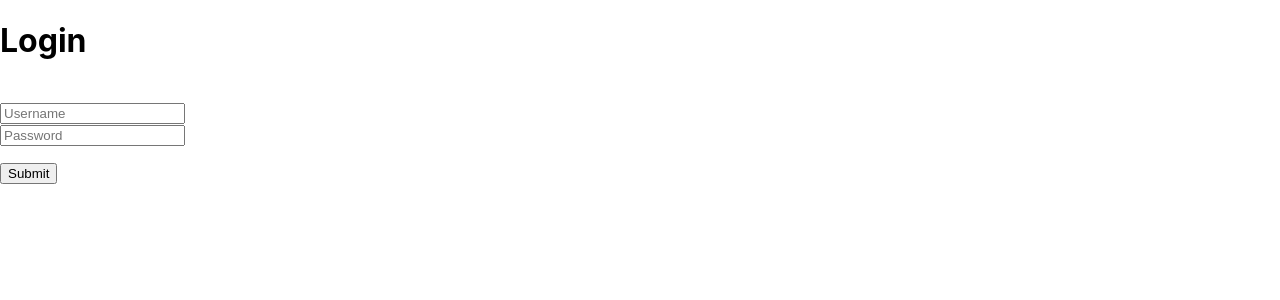
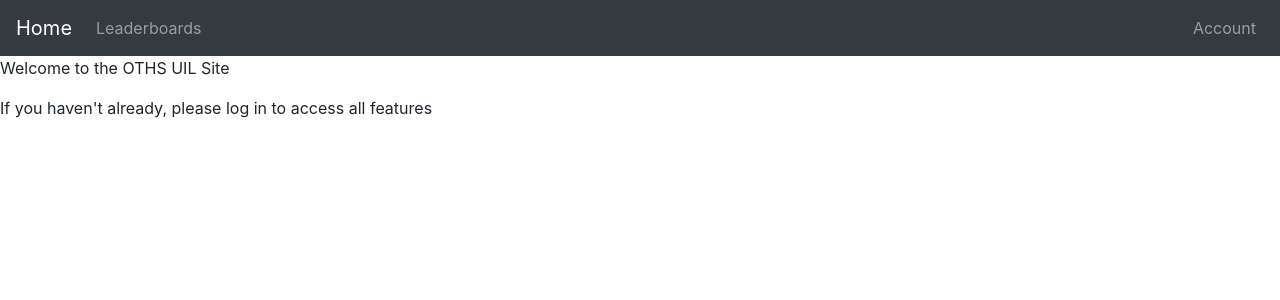
Before and after one commit to Abinavraj5427/othscmsweb, a React (Create React App) app: page /home in a window 1280 px wide. Shown: the top 300 px of the page. Built offline with nearby package versions, Linux system fonts and the light colour scheme.

Commit message:
Unstyled Home Page and Navbar

```diff
--- a/package.json
+++ b/package.json
@@ -4,7 +4,10 @@
   "private": true,
   "dependencies": {
     "axios": "^0.19.0",
+    "bootstrap": "^4.3.1",
+    "node": "^12.13.0",
     "react": "^16.11.0",
+    "react-bootstrap": "^1.0.0-beta.14",
     "react-dom": "^16.11.0",
     "react-router-dom": "^5.1.2",
     "react-scripts": "3.2.0",
--- a/src/App.js
+++ b/src/App.js
@@ -3,6 +3,8 @@ import './App.css';
 import {BrowserRouter as Router, Switch, Route, Link} from 'react-router-dom';
 import Login from './components/Login';
 import Leaderboard from './components/Leaderboard';
+import Home from './components/Home';
+
 
 export default class App extends React.Component {
   constructor(props) {
@@ -14,6 +16,7 @@ export default class App extends React.Component {
       <Router>
         <Switch>
           <Route exact path='/leaderboard' component={Leaderboard} />
+          <Route exact path='/home' component={Home} />
           <Route path='/' component={Login} />
         </Switch>
       </Router>
--- /dev/null
+++ b/src/components/Home.js
@@ -0,0 +1,27 @@
+import React from 'react';
+import Navigation from './Navigation';
+import Button from 'react-bootstrap/Button';
+
+
+
+export default class Home extends React.Component
+{
+
+  constructor(props)
+  {
+    super(props);
+  }
+
+  render()
+  {
+    return(
+        <div>
+            <Navigation/>
+            <div>
+                <p>Welcome to the OTHS UIL Site</p>
+                 <p>If you haven't already, please log in to access all features</p>
+            </div>
+        </div>
+    );
+  }
+}
--- a/src/components/Leaderboard.js
+++ b/src/components/Leaderboard.js
@@ -1,4 +1,6 @@
 import React from 'react';
+import Navigation from './Navigation';
+
 
 export default class Leaderboard extends React.Component {
   constructor(props) {
@@ -31,10 +33,14 @@ export default class Leaderboard extends React.Component {
       <li>{team.name}: {team.points}</li>
     ));
     return(
+
+      <div>
+      <Navigation />
       <div>
         <h1>Leaderboard</h1>
         <ol>{leaderboad}</ol>
       </div>
+      </div>
     );
   }
 }
--- /dev/null
+++ b/src/components/Navigation.js
@@ -0,0 +1,51 @@
+import React from 'react';
+import Navbar from 'react-bootstrap/Navbar';
+import Nav from 'react-bootstrap/Nav';
+import NavDropdown from 'react-bootstrap/Navbar';
+import Form from 'react-bootstrap/Form';
+import FormControl from 'react-bootstrap/Form';
+import Button from 'react-bootstrap/Button';
+import InputGroup from 'react-bootstrap/InputGroup';
+import 'bootstrap/dist/css/bootstrap.min.css';
+
+class Navigation extends React.PureComponent
+{
+    render()
+    {
+        var authenticated = true;
+        if(authenticated == true)
+        {
+            return(
+                <Navbar bg="dark" variant="dark">
+
+                    <Navbar.Brand href="/home">Home</Navbar.Brand>
+
+                    <Nav className="mr-auto">
+                        <Nav.Link href="/Leaderboard">Leaderboards</Nav.Link>
+                    </Nav>
+
+                    <Nav pullRight className="ml-auto">
+                        <Nav.Link href="#">Account</Nav.Link>
+                    </Nav>
+
+                </Navbar>
+            );
+        }
+        else
+        {
+            return(
+                <Navbar bg="dark" variant="dark">
+
+                    <Navbar.Brand href="/home">Home</Navbar.Brand>
+
+                    <Nav pullRight className="ml-auto">
+                        <Nav.Link href="/Login">Log In</Nav.Link>
+                    </Nav>
+
+                </Navbar>
+            );
+        }
+    }
+}
+
+export default Navigation;
```
Also changed, not shown: src/components/Login.js (+8 -0 lines), 1 other file (tests, documents, lock files or other folders).
